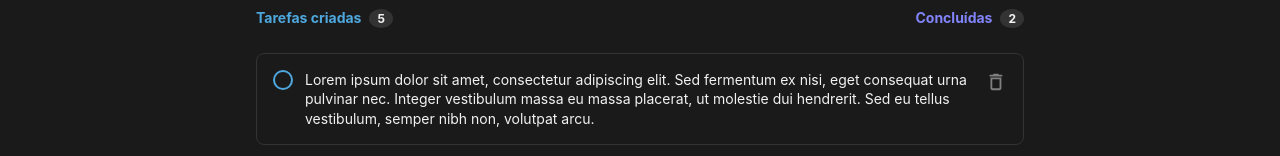
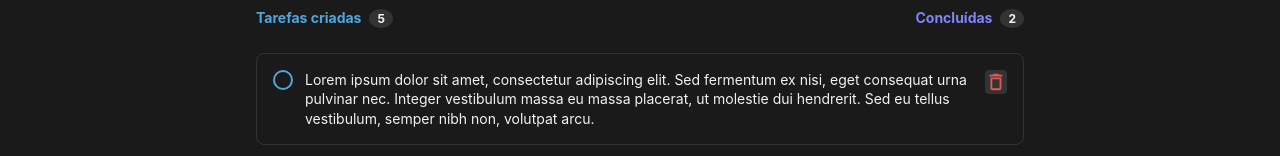
Before and after one commit to eduardobaeta/todo-list, a React (Vite) app: page / in a window 1280 px wide. In both pictures the pointer is over the icon 996 px from the left and 367 px from the top of the page. Shown: the part 286-442 px from the top of the page. Built offline with nearby package versions, Linux system fonts and the light colour scheme.

Commit message:
feature: update hover comportament of delete icon task card

```diff
--- a/src/components/Task.module.css
+++ b/src/components/Task.module.css
@@ -26,4 +26,11 @@
 
 .deleteIcon {
   fill: var(--gray-300);
+  transition: 0.5s;
 }
+
+.deleteIcon:hover {
+  fill: var(--red-300);
+  border-radius: 4px;
+  background-color: var(--gray-400);
+}
```
